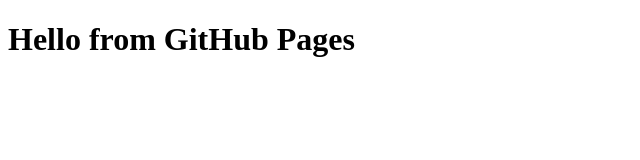
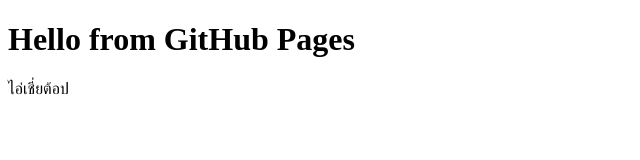
Before and after one commit to Nattachai12/my-site, a plain HTML site: page index.html in a window 1280 px wide. Shown: the full height of the page, 0-640 px from the left. Drawn offline with Linux system fonts and the light colour scheme.

Commit message:
Add Thai text to index.html

```diff
--- a/index.html
+++ b/index.html
@@ -1,5 +1,5 @@
 <!doctype html>
 <html>
   <head><meta charset="utf-8"><title>My Site</title></head>
-  <body><h1>Hello from GitHub Pages</h1></body>
+  <body><h1>Hello from GitHub Pages</h1><p>ไอ่เชี่ยต้อป</p></body>
 </html>
```
